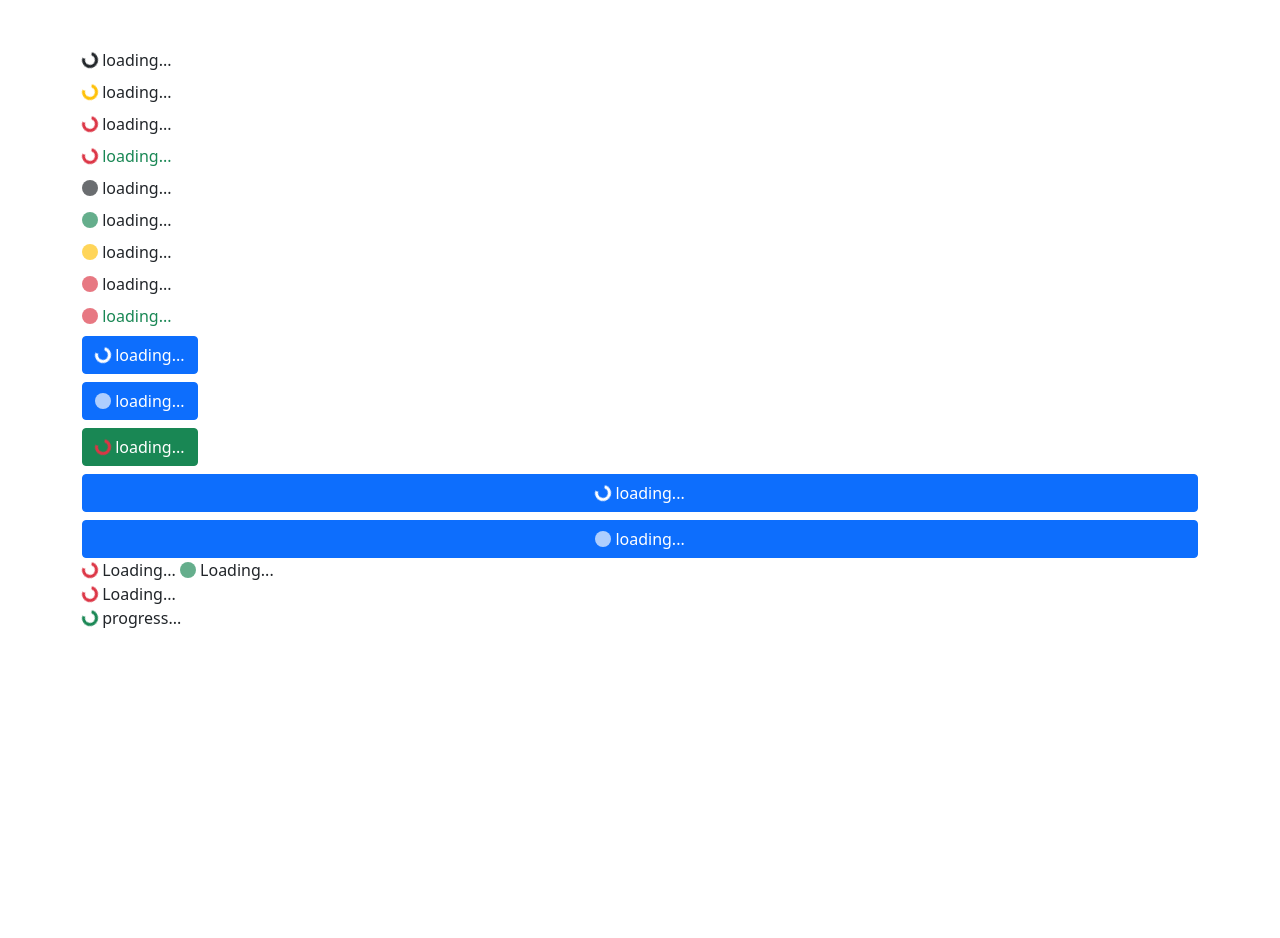
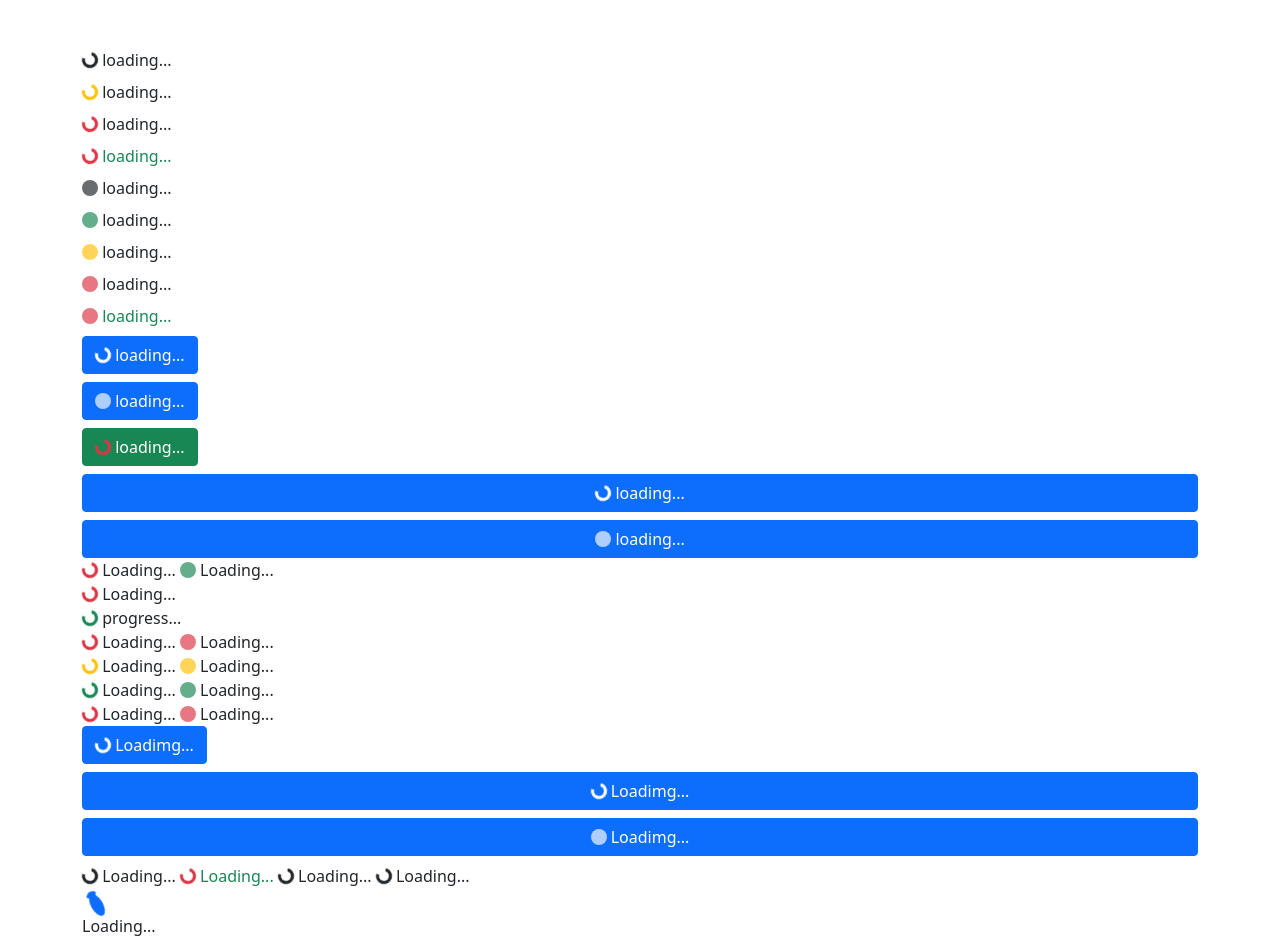
Before and after one commit to TheCreativeMind77/bootstrap_spinner, a plain HTML site: page index.html in a window 1280 px wide. Before the commit the page ends 800 px from the top, so only its background shows below. Drawn offline with nearby package versions, Linux system fonts and the light colour scheme.

Commit message:
6th commit

```diff
--- a/index.html
+++ b/index.html
@@ -117,6 +117,63 @@
     </div>
 
 
+    <div class="container">
+        <div class="spinner-border text-danger spinner-border-sm"></div> Loading...
+        <div class="spinner-grow text-danger spinner-grow-sm"></div> Loading...
+    </div>
+
+    <div class="container-fluid">
+        <div class="container">
+            <div class=" spinner-border spinner-border-sm  text-warning"></div> Loading...
+            <div class="spinner-grow spinner-grow-sm  text-warning"></div> Loading...
+        </div>
+    </div>
+
+    <div class="container">
+        <div class="spinner-border spinner-border-sm text-success"></div> Loading...
+        <div class="spinner-grow spinner-grow-sm text-success"></div> Loading...
+    </div>
+
+    <div class="container">
+        <div class="spinner-border spinner-border-sm text-danger"></div> Loading...
+        <div class="spinner-grow spinner-grow-sm text-danger"></div> Loading...
+    </div>
+
+    <div class="container">
+        <button class="btn btn-primary"><span class="spinner-border spinner-border-sm"></span> Loadimg...</button>
+    </div>
+
+    <div class="container mt-2">
+        <div class="d-grid">
+            <button class="btn btn-primary btn-block"><span class="spinner-border spinner-border-sm"></span> Loadimg...</button>
+        </div>
+    </div>
+
+    <div class="container mt-2">
+        <div class="d-grid">
+            <button class="btn btn-primary btn-block"><span class="spinner-grow spinner-grow-sm"></span> Loadimg...</button>
+        </div>
+    </div>
+
+    <div class="container mt-2">
+        <div class="spinner-border spinner-border-sm"></div> Loading...
+        <div class="spinner-border spinner-border-sm text-danger"></div> <span class="text-success">Loading...</span>
+        <div class="spinner-border spinner-border-sm"></div> Loading...
+        <div class="spinner-border spinner-border-sm"></div> Loading...
+    </div>
+
+    <div class="container mt-2">
+        <div class="d-grid">
+            <button class="btn btn-primary spinner-border spinner-border-sm"></button> Loading...
+        </div>
+    </div>
+
+
+
+
+
+
+
 
 
 
```
